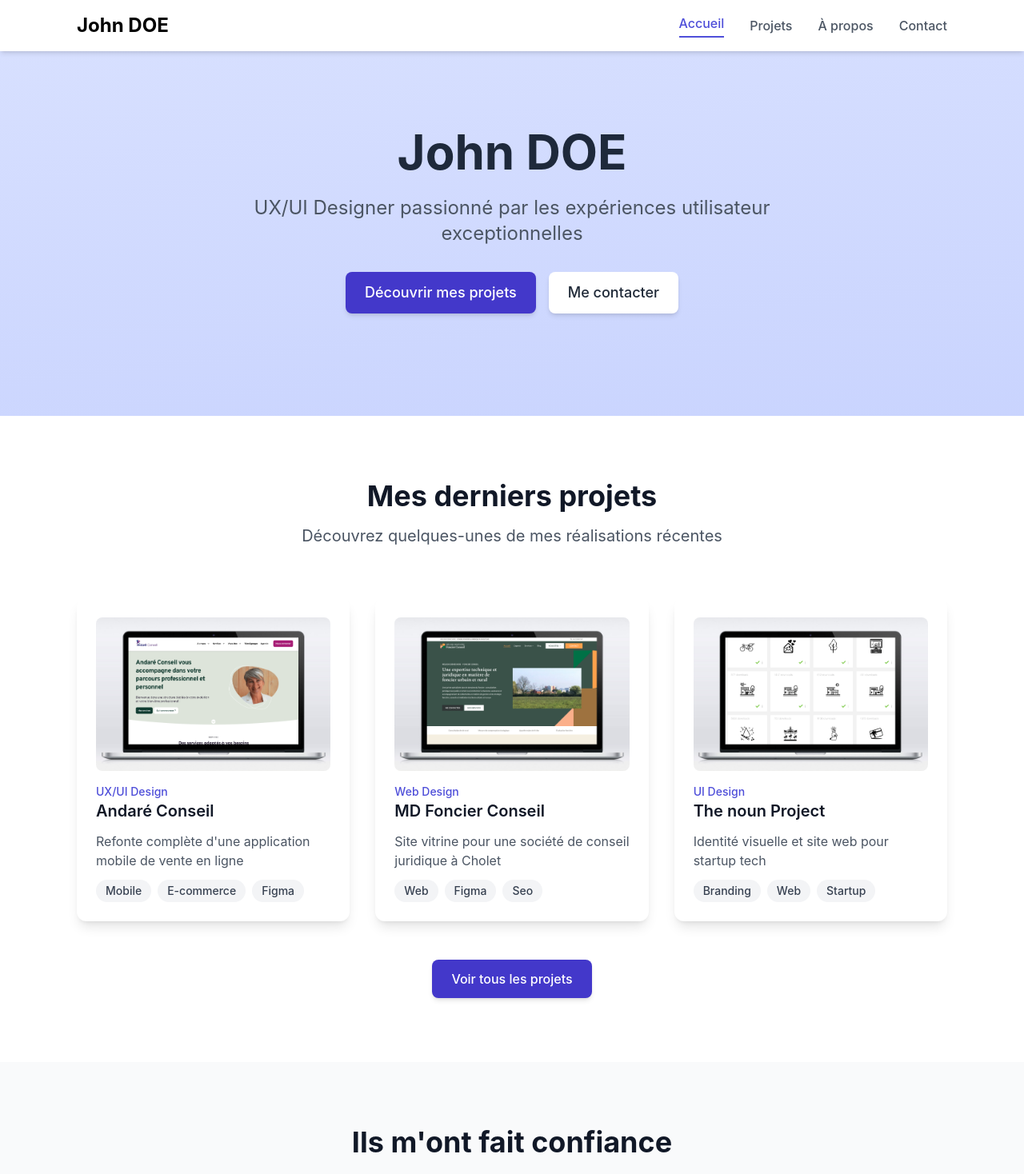
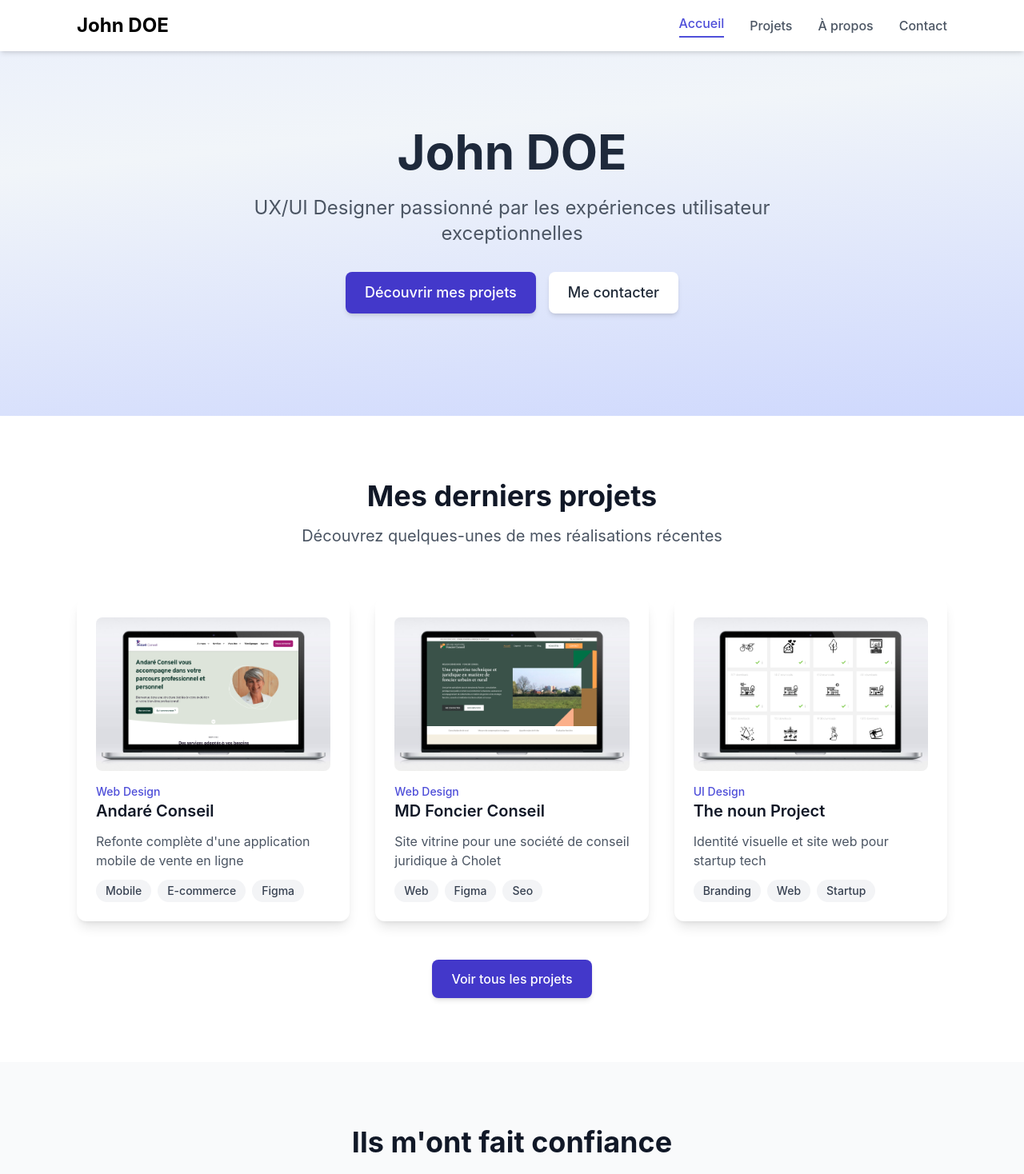
Before and after one commit to martinlebreton/portfolio-ux-ui, a React (Create React App) app: page / in a window 1280 px wide. Shown: the top 1468 px of the page at 80% size. Built offline with nearby package versions, Linux system fonts and the light colour scheme.

Commit message:
separation composants

```diff
--- a/package.json
+++ b/package.json
@@ -7,6 +7,7 @@
     "@testing-library/jest-dom": "^6.8.0",
     "@testing-library/react": "^16.3.0",
     "@testing-library/user-event": "^13.5.0",
+    "airtable": "^0.12.2",
     "firebase": "^12.3.0",
     "react": "^19.1.1",
     "react-dom": "^19.1.1",
--- a/src/components/SkillBar.js
+++ b/src/components/SkillBar.js
@@ -7,7 +7,7 @@ function SkillBar({ name, level }) {
       </div>
       <div className="w-full bg-gray-200 rounded-full h-3">
         <div
-          className="bg-gradient-to-r from-primary to-blue-600 h-3 rounded-full transition-all duration-1000"
+          className="bg-gradient-to-l from-primary to-indigo-400 h-3 rounded-full transition-all duration-1000"
           style={{ width: `${level}%` }}
         ></div>
       </div>
--- a/src/data/projects.js
+++ b/src/data/projects.js
@@ -2,7 +2,7 @@ export const projects = [
   {
     id: 1,
     title: "Andaré Conseil",
-    category: "UX/UI Design",
+    category: "Web Design",
     description: "Refonte complète d'une application mobile de vente en ligne",
     image: "/images/project1.png",
     tags: ["Mobile", "E-commerce", "Figma"],
@@ -47,7 +47,7 @@ export const projects = [
   {
     id: 4,
     title: "Lapincitron",
-    category: "UI Design",
+    category: "UX Design",
     description: "Identité visuelle et site web pour startup tech",
     image: "/images/lapincitron.png",
     tags: ["Branding", "Web", "Startup"],
--- a/src/pages/About.js
+++ b/src/pages/About.js
@@ -67,11 +67,9 @@ function About() {
         <div className="container">
           <div className="text-center mb-16">
             <h2 className="text-4xl font-bold text-gray-900 mb-4">
-              Mes Compétences
+              Mes compétences
             </h2>
-            <p className="text-xl text-gray-600">
-              Outils et expertises que je maîtrise
-            </p>
+            <p className="text-xl text-gray-600">Outils et expertises</p>
           </div>
 
           <div className="grid md:grid-cols-2 gap-8 max-w-4xl mx-auto">
@@ -91,7 +89,7 @@ function About() {
         <div className="container">
           <div className="text-center mb-16">
             <h2 className="text-4xl font-bold text-gray-900 mb-4">
-              Mon Parcours
+              Mon parcours
             </h2>
             <p className="text-xl text-gray-600">
               Les étapes clés de mon évolution professionnelle
--- a/src/pages/Home.js
+++ b/src/pages/Home.js
@@ -7,7 +7,7 @@ function Home({ onProjectClick, setCurrentPage }) {
   return (
     <section className="min-h-screen">
       {/* Hero Section */}
-      <div className="bg-gradient-to-br animated-background from-indigo-100 to-indigo-200 pt-40 pb-32">
+      <div className="bg-gradient-to-br animated-background from-indigo-100 via-slate-100 to-indigo-200 pt-40 pb-32">
         <div className="container text-center">
           <h1 className="">John DOE</h1>
           <p className="text-xl md:text-2xl text-gray-600 mb-8 max-w-2xl mx-auto">
--- a/src/pages/ProjectDetail.js
+++ b/src/pages/ProjectDetail.js
@@ -83,7 +83,7 @@ function ProjectDetail({ projectId, setCurrentPage }) {
               {project.tags.map((tag) => (
                 <span
                   key={tag}
-                  className="bg-gray-100 text-gray-700 px-4 py-2 rounded-full font-medium"
+                  className="bg-gray-100 text-gray-700 text-sm px-4 py-2 rounded-full font-medium"
                 >
                   {tag}
                 </span>
@@ -97,7 +97,7 @@ function ProjectDetail({ projectId, setCurrentPage }) {
       <div className="py-12 bg-white">
         <div className="container">
           <div className="max-w-6xl mx-auto">
-            <div className="relative overflow-hidden rounded-2xl shadow-2xl">
+            <div className="relative overflow-hidden ">
               <img
                 src={project.image}
                 alt={project.title}
@@ -109,8 +109,8 @@ function ProjectDetail({ projectId, setCurrentPage }) {
       </div>
 
       {/* Sections du projet */}
-      <div className="py-20">
-        <div className="container">
+      <div className="py-20 bg-white">
+        <div className="container ">
           <div className="text-center mb-16">
             <h2 className="text-4xl font-bold text-slate-900 mb-4">
               L'histoire du projet {project.title}
--- a/src/pages/Projects.js
+++ b/src/pages/Projects.js
@@ -7,9 +7,10 @@ function Projects({ onProjectClick }) {
 
   const categories = [
     { id: "all", name: "Tous les projets" },
-    { id: "UX/UI Design", name: "UX/UI Design" },
-    { id: "UX Design", name: "UX Design" },
-    { id: "UI Design", name: "UI Design" },
+    ...Array.from(new Set(projects.map((p) => p.category))).map((cat) => ({
+      id: cat,
+      name: cat,
+    })),
   ];
 
   const filteredProjects =
@@ -22,7 +23,7 @@ function Projects({ onProjectClick }) {
       {/* Hero Projects */}
       <div className="bg-white pt-32 pb-20">
         <div className="container text-center">
-          <h1 className="">Mes Projets</h1>
+          <h1 className="">Mes projets</h1>
           <p className="text-xl text-gray-600 mb-8 max-w-3xl mx-auto">
             Découvrez mes réalisations en UX/UI Design. Chaque projet raconte
             une histoire unique de résolution de problèmes utilisateurs.
@@ -50,7 +51,7 @@ function Projects({ onProjectClick }) {
       {/* Projects Grid */}
       <div className="pb-20 pt-10">
         <div className="container">
-          {/* Results Counter */}
+          {/* Results Counter
           <div className="mb-8">
             <p className="text-gray-600">
               <span className="font-semibold text-primary">
@@ -66,7 +67,7 @@ function Projects({ onProjectClick }) {
                 </span>
               )}
             </p>
-          </div>
+          </div>*/}
 
           {/* Projects Grid with Animation */}
           <div className="grid md:grid-cols-2 lg:grid-cols-3 gap-8">
```
Also changed, not shown: public/favicon.png (added), 1 other file (tests, documents, lock files or other folders).
